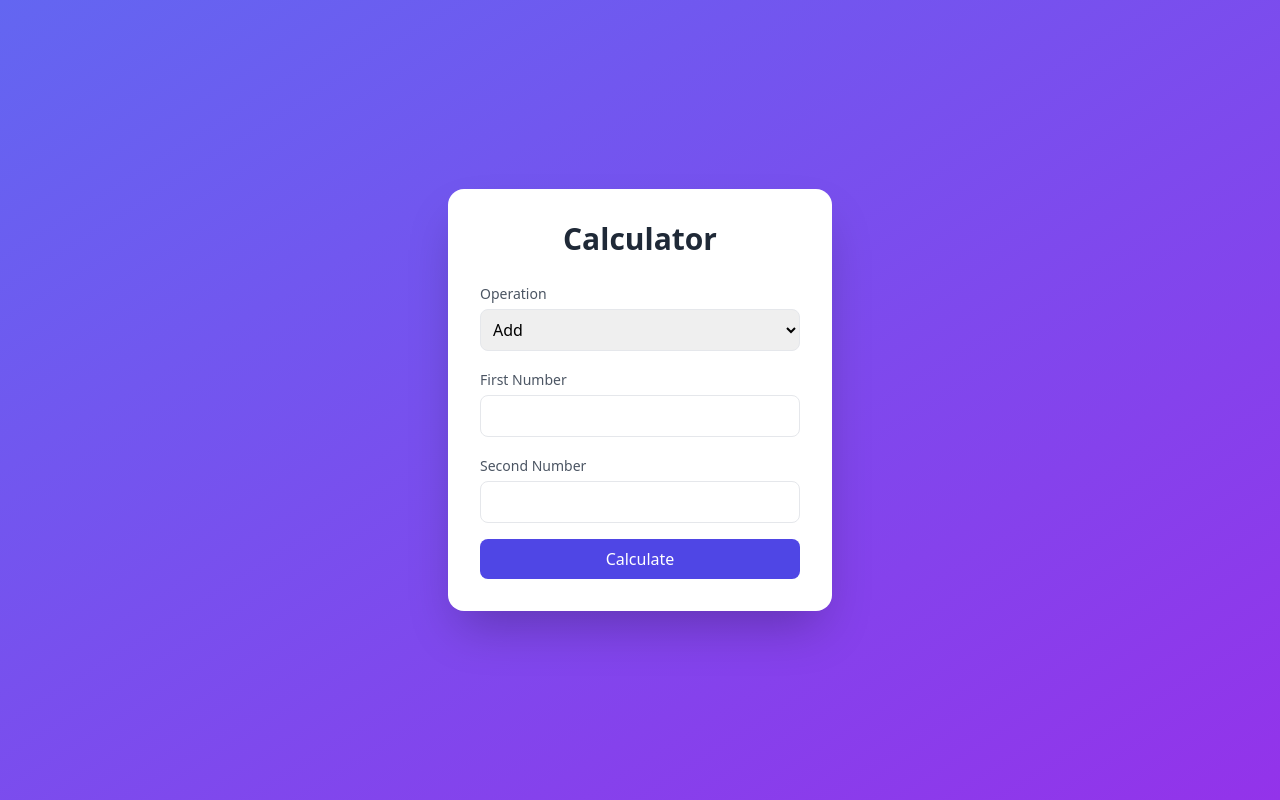
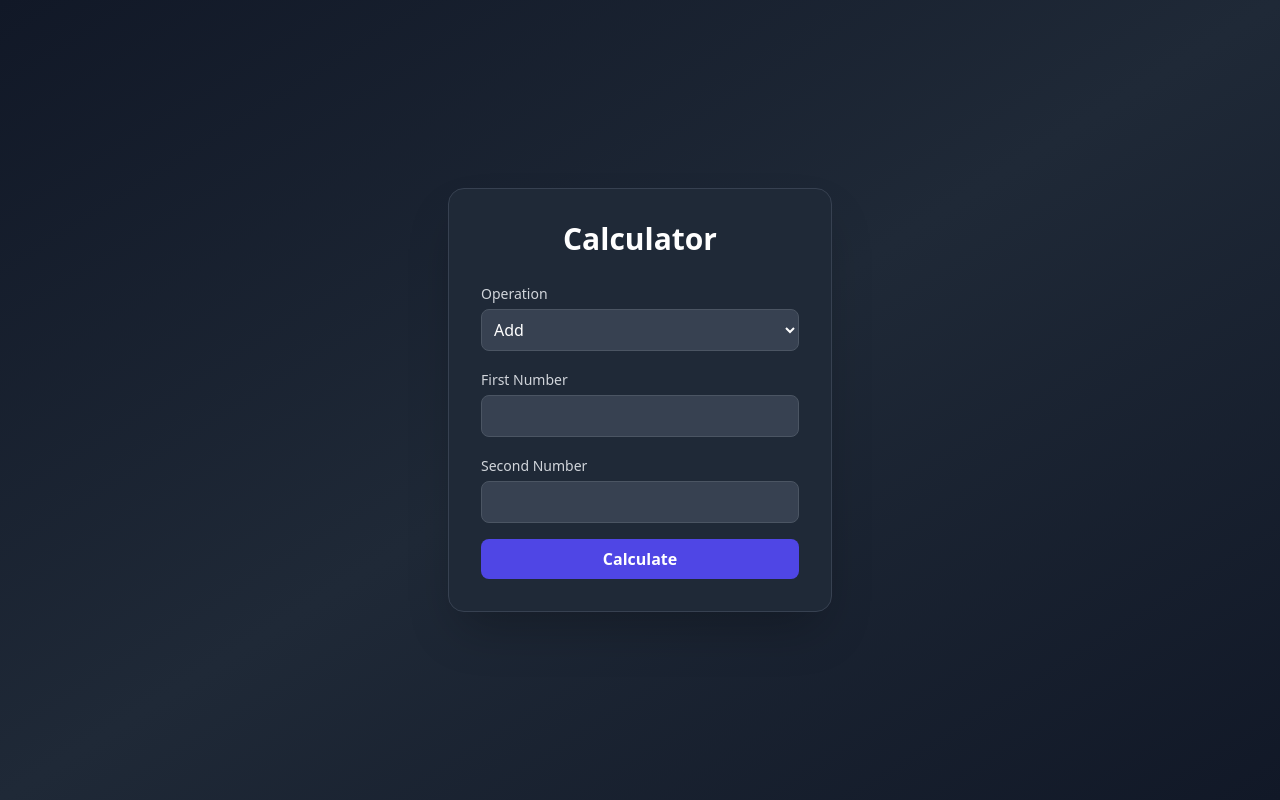
Before and after one commit to Rishu22889/ai-project-idea-generator, a Flask app: page / in a window 1280 px wide. Run offline with Flask 3, Linux system fonts and the light colour scheme; some libraries are stand-ins or nearby versions.

Commit message:
changed_theme

```diff
--- a/practice/frontend/templates/index.html
+++ b/practice/frontend/templates/index.html
@@ -5,20 +5,20 @@
     <script src="https://cdn.tailwindcss.com"></script>
 </head>
 
-<body class="bg-gradient-to-br from-indigo-500 to-purple-600 min-h-screen flex items-center justify-center">
+<body class="bg-gradient-to-br from-gray-900 via-gray-800 to-gray-900 min-h-screen flex items-center justify-center">
 
-<div class="bg-white w-96 p-8 rounded-2xl shadow-2xl">
+<div class="bg-gray-800 text-white w-96 p-8 rounded-2xl shadow-2xl border border-gray-700">
 
-    <h1 class="text-3xl font-bold text-center text-gray-800 mb-6">
+    <h1 class="text-3xl font-bold text-center text-white mb-6">
         Calculator
     </h1>
 
     <form method="POST" class="space-y-4">
 
         <div>
-            <label class="text-sm text-gray-600">Operation</label>
+            <label class="text-sm text-gray-300">Operation</label>
             <select name="operation"
-                    class="w-full mt-1 p-2 border rounded-lg focus:ring-2 focus:ring-indigo-400 focus:outline-none">
+                    class="w-full mt-1 p-2 bg-gray-700 border border-gray-600 rounded-lg focus:ring-2 focus:ring-indigo-400 focus:outline-none text-white">
                 <option value="add">Add</option>
                 <option value="subtract">Subtract</option>
                 <option value="multiply">Multiply</option>
@@ -27,42 +27,42 @@
         </div>
 
         <div>
-            <label class="text-sm text-gray-600">First Number</label>
+            <label class="text-sm text-gray-300">First Number</label>
             <input type="number" step="any" name="num1"
-                   class="w-full mt-1 p-2 border rounded-lg focus:ring-2 focus:ring-indigo-400 focus:outline-none">
+                   class="w-full mt-1 p-2 bg-gray-700 border border-gray-600 rounded-lg focus:ring-2 focus:ring-indigo-400 focus:outline-none text-white">
         </div>
 
         <div>
-            <label class="text-sm text-gray-600">Second Number</label>
+            <label class="text-sm text-gray-300">Second Number</label>
             <input type="number" step="any" name="num2"
-                   class="w-full mt-1 p-2 border rounded-lg focus:ring-2 focus:ring-indigo-400 focus:outline-none">
+                   class="w-full mt-1 p-2 bg-gray-700 border border-gray-600 rounded-lg focus:ring-2 focus:ring-indigo-400 focus:outline-none text-white">
         </div>
 
         <button type="submit"
-                class="w-full bg-indigo-600 text-white py-2 rounded-lg hover:bg-indigo-700 transition duration-200">
+                class="w-full bg-indigo-600 text-white py-2 rounded-lg hover:bg-indigo-700 transition duration-200 font-semibold">
             Calculate
         </button>
 
     </form>
 
     {% if result is not none %}
-        <div class="mt-6 p-3 bg-green-100 text-green-700 rounded-lg font-semibold text-center">
+        <div class="mt-6 p-3 bg-green-900 text-green-300 rounded-lg font-semibold text-center border border-green-700">
             Result: {{ result }}
         </div>
     {% endif %}
 
     {% if error %}
-        <div class="mt-6 p-3 bg-red-100 text-red-700 rounded-lg font-semibold text-center">
+        <div class="mt-6 p-3 bg-red-900 text-red-300 rounded-lg font-semibold text-center border border-red-700">
             {{ error }}
         </div>
     {% endif %}
 
     {% if history %}
         <div class="mt-6">
-            <h2 class="font-semibold text-gray-700 mb-2">History (Last 5)</h2>
+            <h2 class="font-semibold text-gray-300 mb-2">History (Last 5)</h2>
             <ul class="text-sm space-y-2">
                 {% for item in history %}
-                    <li class="bg-gray-100 p-2 rounded-md">{{ item }}</li>
+                    <li class="bg-gray-700 p-2 rounded-md border border-gray-600">{{ item }}</li>
                 {% endfor %}
             </ul>
         </div>
```
